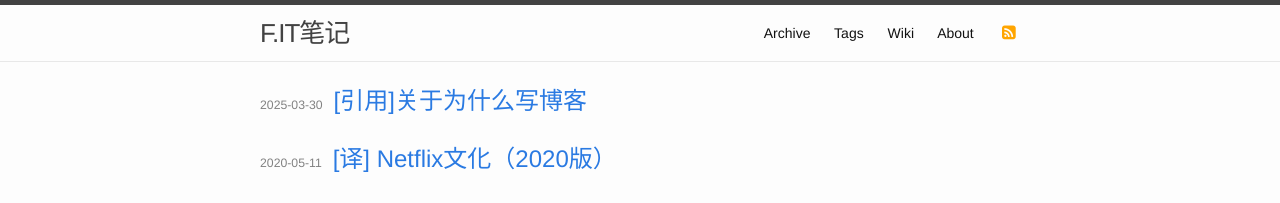
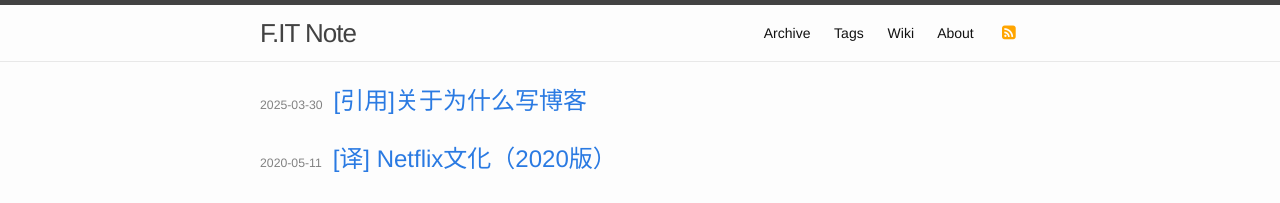
Before and after one commit to flniu/flniu.github.io, a Jekyll site: the page built from index.html, in a window 1280 px wide. Shown: the top 203 px of the page. Built offline with Jekyll 4.4.1, drawn with Linux system fonts in a browser that asks for light colours; the list of posts is cut into pages by our own code.

Commit message:
update site title

```diff
--- a/_config.yml
+++ b/_config.yml
@@ -6,7 +6,7 @@
 # 'jekyll serve'. If you change this file, please restart the server process.
 
 # Site settings
-title: F.IT笔记
+title: F.IT Note
 description: > # this means to ignore newlines until "baseurl:"
   programming, business, mindset.
 baseurl: "" # the subpath of your site, e.g. /blog
```
